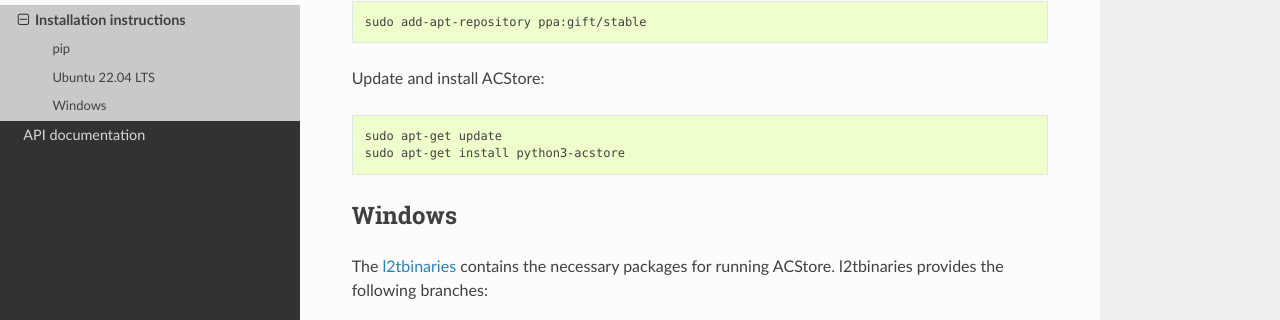
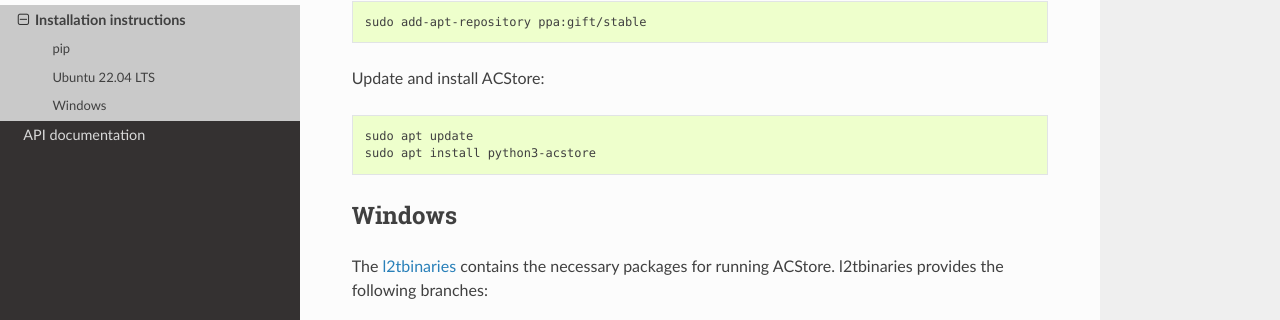
Before and after one commit to log2timeline/acstore, a Sphinx documentation site: the page built from docs/sources/user/Installation-instructions.md, in a window 1280 px wide and 900 px high, scrolled down 679 px. Shown: the part 131-451 px from the top of the window. Built offline with Sphinx 7.4.7 and the Read the Docs theme 3.1.0, drawn with Linux system fonts in a browser that asks for light colours; pages that are not in the unit, such as notebooks, are missing from menus.

````diff
--- a/docs/sources/user/Installation-instructions.md
+++ b/docs/sources/user/Installation-instructions.md
@@ -38,8 +38,8 @@ sudo add-apt-repository ppa:gift/stable
 Update and install ACStore:
 
 ```bash
-sudo apt-get update
-sudo apt-get install python3-acstore
+sudo apt update
+sudo apt install python3-acstore
 ```
 
 ## Windows
--- a/pyproject.toml
+++ b/pyproject.toml
@@ -4,7 +4,7 @@ build-backend = "setuptools.build_meta"
 
 [project]
 name = "acstore"
-version = "20260516"
+version = "20260521"
 description = "Attribute Container Storage (ACStore)"
 maintainers = [
     { name = "Log2Timeline maintainers", email = "log2timeline-maintainers@googlegroups.com" },
````
Also changed, not shown: 5 other files.
